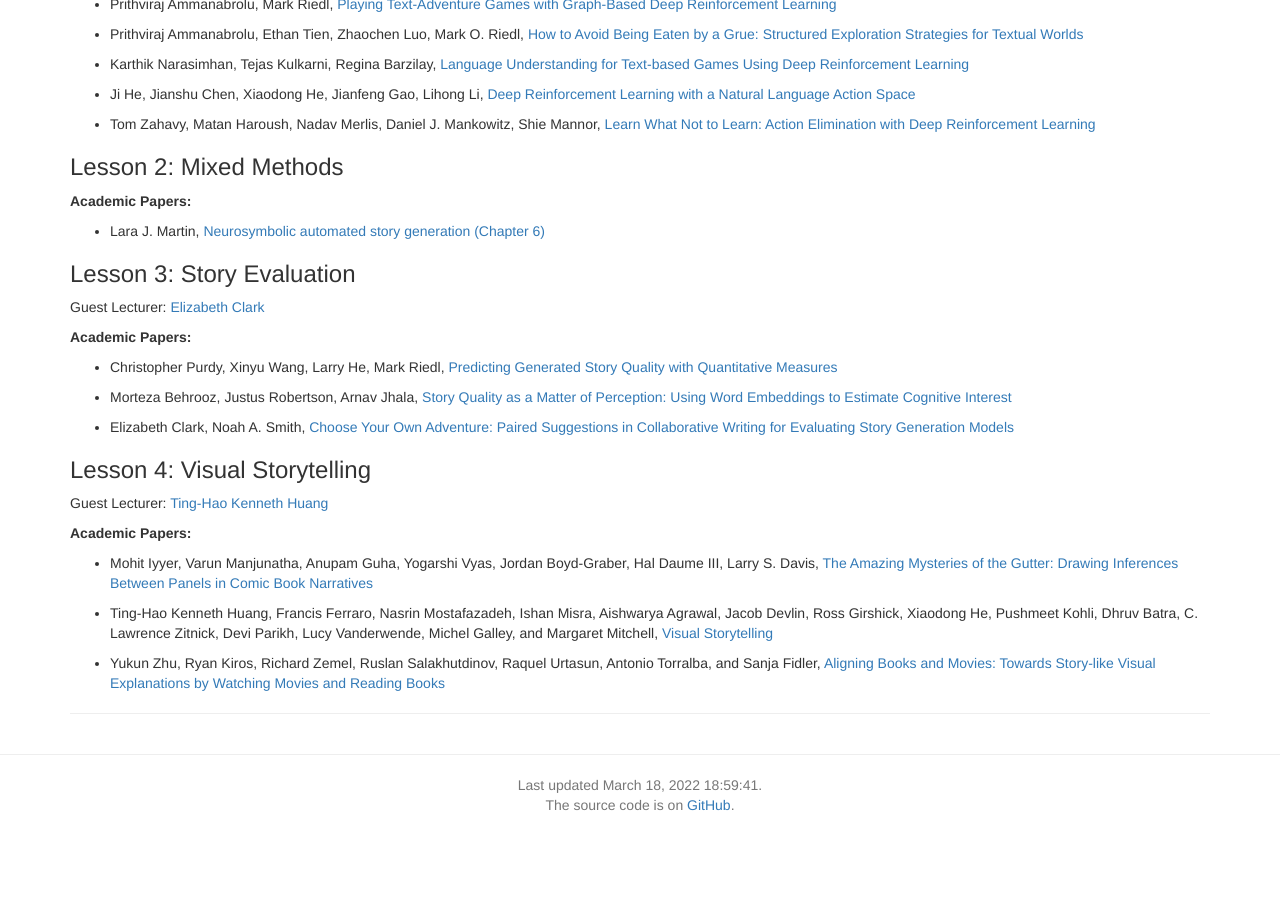
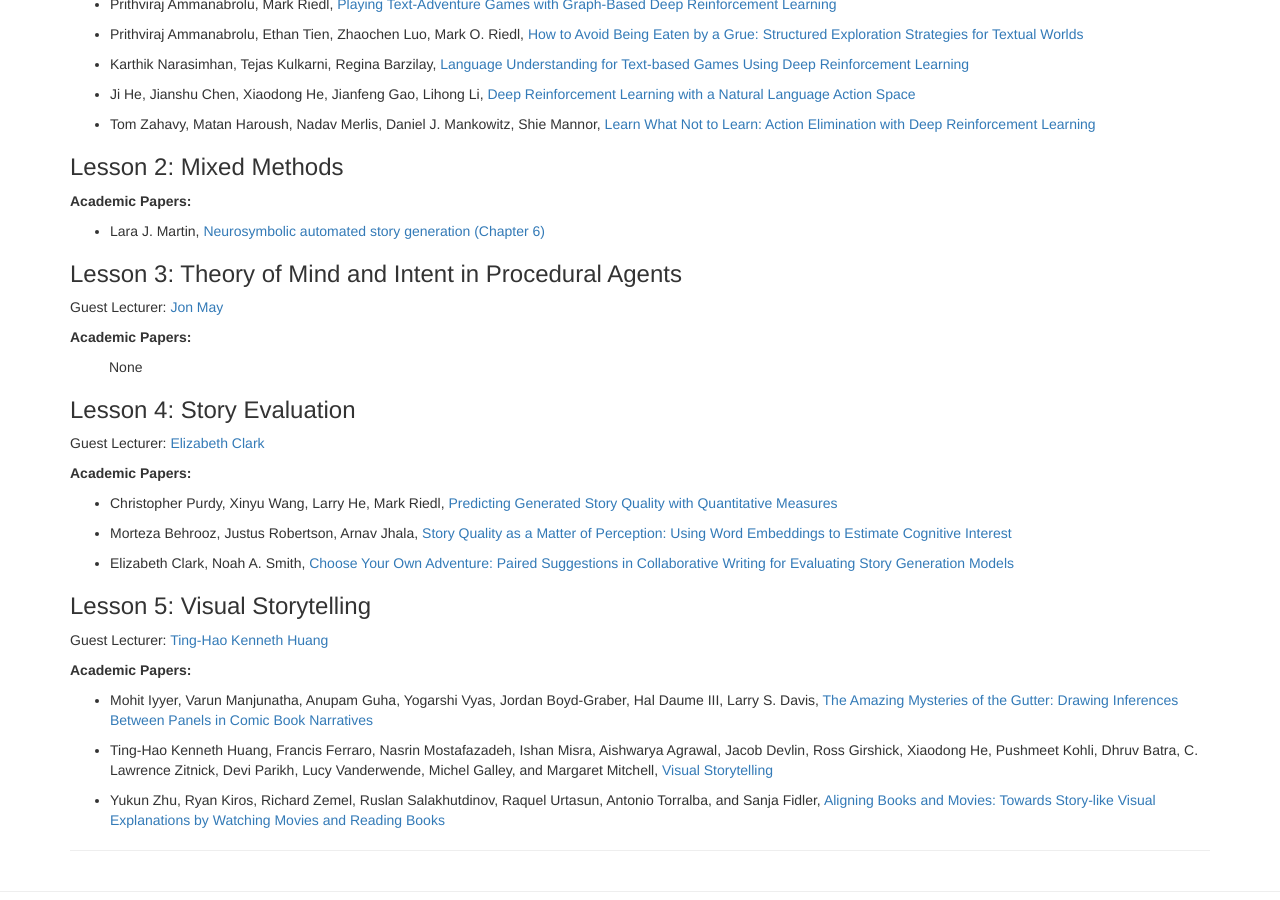
Before and after one commit to interactive-fiction-class/interactive-fiction-class.github.io, a Jekyll site: the page built from modules.md, in a window 1280 px wide and 900 px high, scrolled down 7036 px. Built offline with Jekyll 4.4.1, drawn with Linux system fonts in a browser that asks for light colours; nearby versions of some CDN libraries; a script that is not in the unit is left out; before the commit the page ends 7851 px from its top, so only the background shows below that.

Commit message:
Update modules.yaml

```diff
--- a/_data/modules.yaml
+++ b/_data/modules.yaml
@@ -657,6 +657,10 @@
           authors: Lara J. Martin
           url: https://smartech.gatech.edu/handle/1853/64643
     -
+      title: Theory of Mind and Intent in Procedural Agents
+      guest_speaker: Jon May
+      guest_url: https://www.isi.edu/~jonmay/
+    -
       title: Story Evaluation
       guest_speaker: Elizabeth Clark
       guest_url: https://eaclark07.github.io/
```
